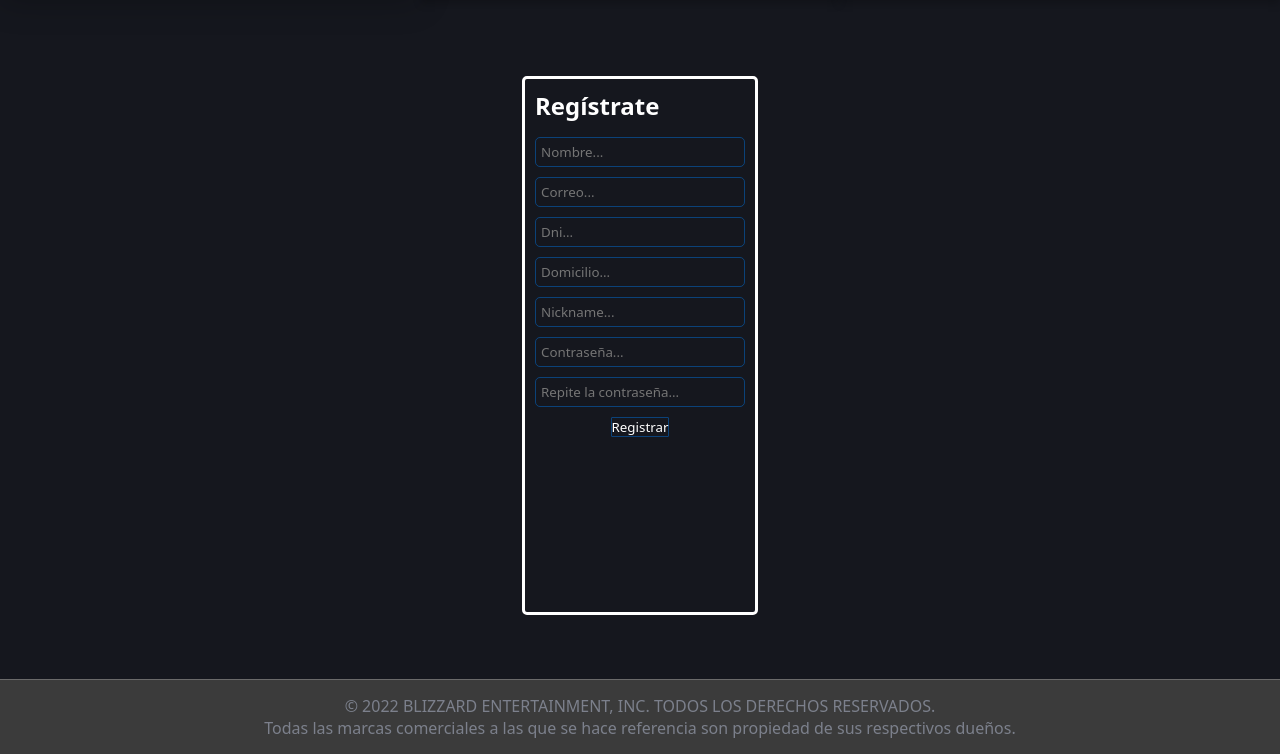
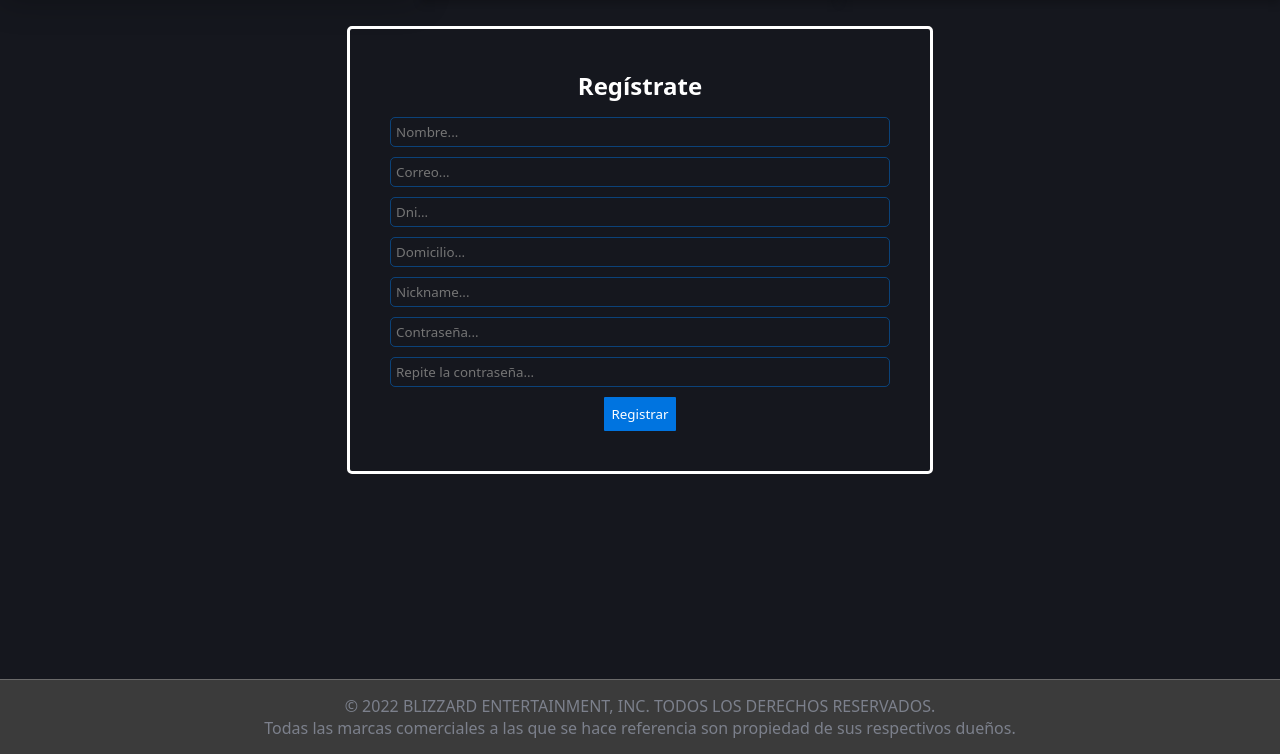
Before and after one commit to gabo4466/battleNet, a PHP site: page /signup.php in a window 1280 px wide. Shown: the part 46-800 px from the top of the page. Run offline with PHP 8.4, Linux system fonts and the light colour scheme.

Commit message:
SignUp page

```diff
--- a/styles/signup.css
+++ b/styles/signup.css
@@ -7,12 +7,12 @@ input{
     position: relative;
 }
  button{
-    background: none;
+    background-color: #0074E0;
     outline: 0;
     flex-grow: 1;
     border: 1px rgba(0, 116, 224, 0.47) solid;
     border-radius: 1px;
-    position: relative;
+    padding: 7px;
 }
 
 #formSignUp{
@@ -26,15 +26,16 @@ input{
 
 h2{
     margin-bottom: 15px;
+    text-align: center;
 }
 
 input{
     margin-bottom: 10px;
     padding: 5px;
     border-radius: 5px;
+    width: 100%;
 }
 section{
-    display: grid;
     grid-template-columns: 1fr 1fr;
     grid-template-rows: 50px 1fr;
     grid-template-areas:
@@ -49,11 +50,13 @@ section{
 }
 
 #signUp form{
-
+    height: fit-content;
     border: 3px #fff solid;
     border-radius: 5px;
     padding: 10px;
+    width: 300px;
 }
+
 
 @media screen and (min-device-width: 1366px){
 
@@ -63,3 +66,16 @@ section{
     }
 
 }
+@media screen and (min-device-width: 600px){
+
+    #signUp form{
+        width: 500px;
+        padding: 40px;
+    }
+
+    section{
+        grid-template-columns: 1fr 600px 1fr;
+        grid-template-areas: ". form .";
+    }
+
+}
--- a/styles/style.css
+++ b/styles/style.css
@@ -39,6 +39,7 @@ header{
 
 section{
     grid-area: section;
+    display: grid;
 }
 
 /*
```
